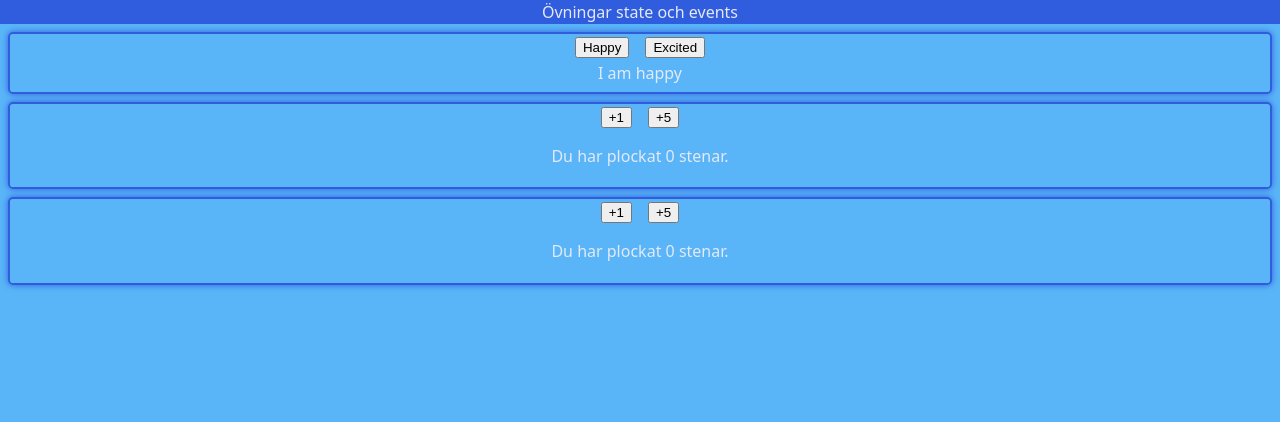
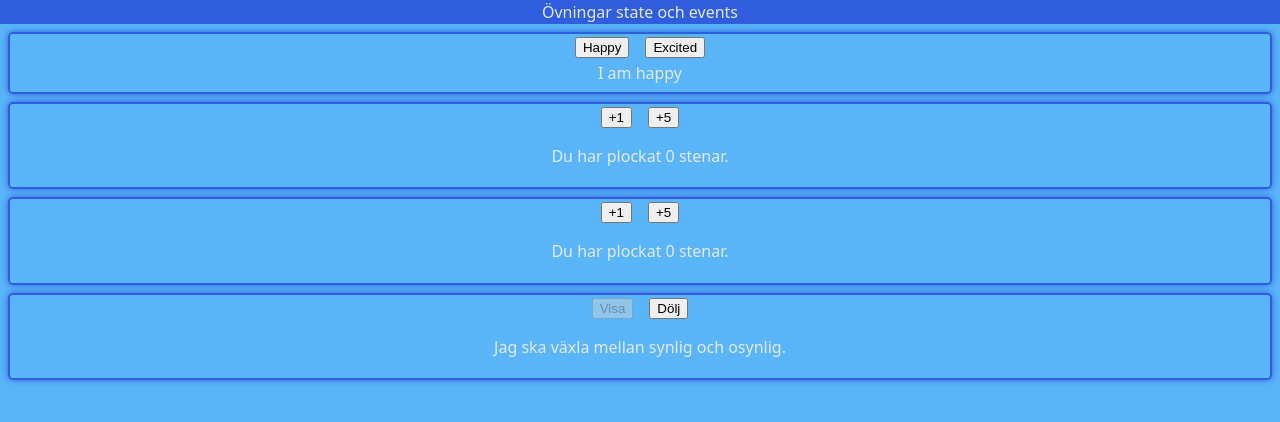
Before and after one commit to ha-fed25-jsf/03-exercises, a React (Vite) app: page / in a window 1280 px wide. Shown: the top 422 px of the page. Built offline with nearby package versions, Linux system fonts and the light colour scheme.

Commit message:
3.5 toggle visibility

```diff
--- a/src/App.jsx
+++ b/src/App.jsx
@@ -1,6 +1,7 @@
 import './App.css'
 import Feeling from './components/Feeling.jsx'
 import Counter from './components/Counter.jsx'
+import HideShow from './components/HideShow.jsx'
 
 function App() {
 	return (
@@ -12,6 +13,7 @@ function App() {
 				<Feeling />
 				<Counter />
 				<Counter />
+				<HideShow />
 			</main>
 		</div>
 	)
--- /dev/null
+++ b/src/components/HideShow.jsx
@@ -0,0 +1,47 @@
+import { useState } from 'react'
+
+const HideShow = () => {
+	const [isShowing, setIsShowing] = useState(true)
+
+	return (
+		<section className="framed">
+			<div className="row">
+				<button
+					onClick={() => setIsShowing(true)}
+					disabled={isShowing}
+					> Visa </button>
+				<button
+					onClick={() => setIsShowing(false)}
+					disabled={!isShowing}
+					> Dölj </button>
+			</div>
+			{isShowing && <p> Jag ska växla mellan synlig och osynlig. </p>}
+
+		</section>
+	)
+}
+export default HideShow
+
+/*
+Conditional rendering:
+{condition ? <p> exempel </p> : null}
+
+Short-circuiting:  && och ||
+{condition && <p> exempel </p>}
+
+Exempel:
+let x = 2
+x == 2 && y > 5   -->  reduceras till  y > 5
+*/
+
+/*
+Göra saker osynliga?
+display: none / block/flex/grid osv.  (smidigaste sättet att plocka bort)
+opacity: 0  (bäst för animering - tona in)
+visibility: hidden / visible  (tydligast)
+height: 0
+lägga det under andra saker
+flytta utanför synliga området
+
+Utan CSS: conditional rendering
+*/
```
